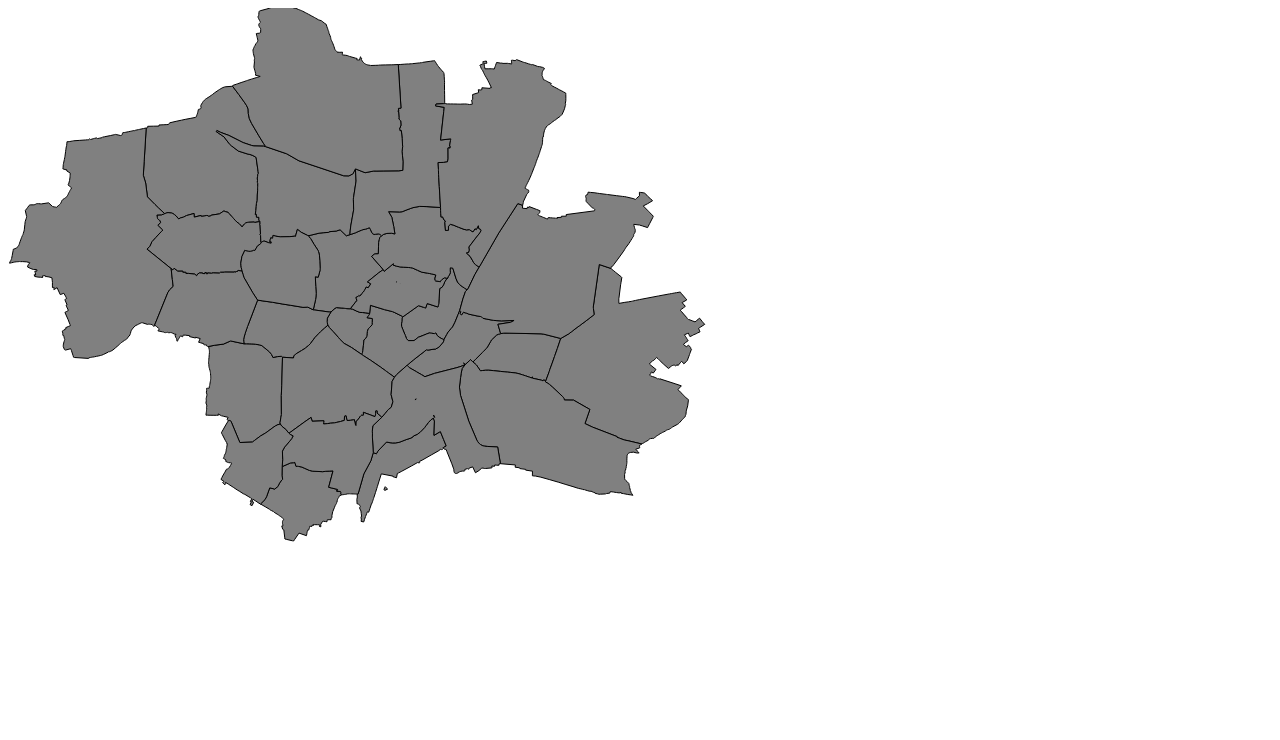
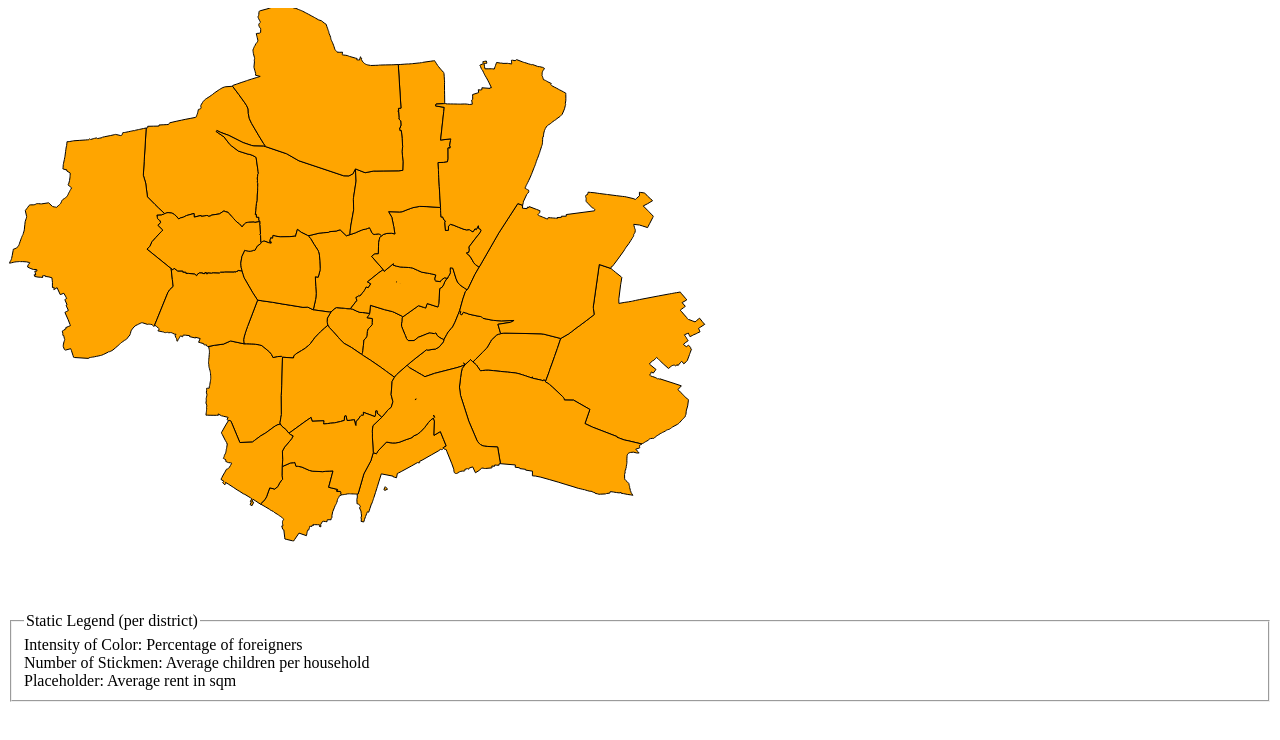
Before and after one commit to ly000/ws1718-infovis, a plain HTML site: page base.html in a window 1280 px wide. Drawn offline with nearby package versions, Linux system fonts and the light colour scheme.

Commit message:
added legend

```diff
--- a/base.html
+++ b/base.html
@@ -1,15 +1,28 @@
 <!DOCTYPE html>
 <html>
+
 <head>
   <meta charset="utf-8">
+  <title>Visualization Munich</title>
   <script src="https://d3js.org/d3.v4.min.js"></script>
+  <script src="https://code.jquery.com/jquery-3.1.1.min.js"></script>
 </head>
+
 <body>
   <div id="map"></div>
+  <form>
+    <fieldset>
+      <legend>Static Legend (per district)</legend>
+      Intensity of Color: Percentage of foreigners<br>
+      Number of Stickmen: Average children per household<br>
+      Placeholder:        Average rent in sqm
+    </fieldset>
+  </form>
   <script type="text/javascript">
+    $(document).ready(function(){
       var projection = d3.geoMercator()
         .scale(110000)
-        .center([11.61,48.160]);
+        .center([11.61, 48.160]);
 
       var path = d3.geoPath().projection(projection);
 
@@ -29,23 +42,36 @@
           .attr("data-name", function(munich_district) {
             return munich_district.properties.name;
           })
-            .attr("data-munich_r_1", function (munich_district) {
+          .attr("data-munich_r_1", function(munich_district) {
             return munich_district.properties.munich_r_1;
           })
-            .attr("data-munich_r_2", function (munich_district) {
+          .attr("data-munich_r_2", function(munich_district) {
             return munich_district.properties.munich_r_2;
           })
-            .attr("id", function (munich_district) {
+          .attr("id", function(munich_district) {
             return munich_district.properties.cartodb_id;
           })
-            .attr("title", function (munich_district) {
+          .attr("title", function(munich_district) {
             return munich_district.properties.name;
           })
           .attr("d", path)
-            .style('fill', 'grey')
+          .style('fill', 'orange')
           .style('stroke', 'black')
           .style('stroke-width', 1);
       });
+
+      console.log('debug');
+      var svgarr = $('path');
+      console.log('svgarr' + svgarr);
+      $.each(svgarr, function(data) {
+        var tmpData = data;
+        var id = data.attr('id');
+        console.log(id);
+        data.append('text', id);
+      });
+    });
+
   </script>
 </body>
+
 </html>
```
Lines whose indentation alone changed are shown as unchanged.
